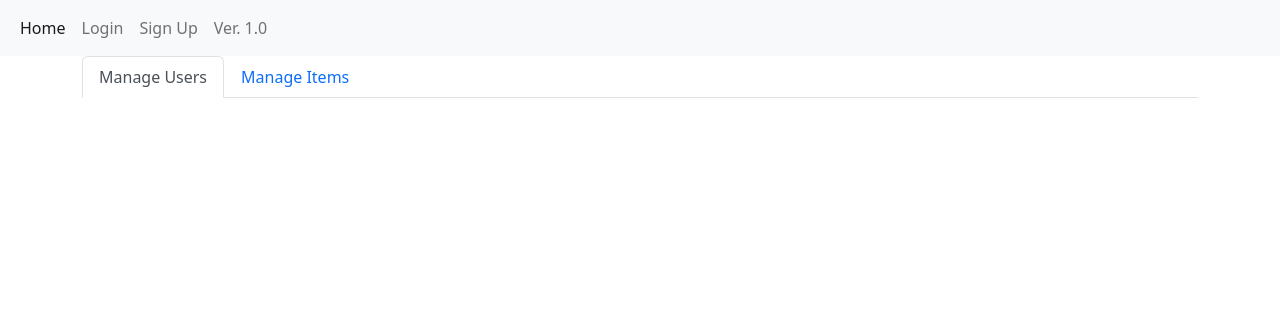
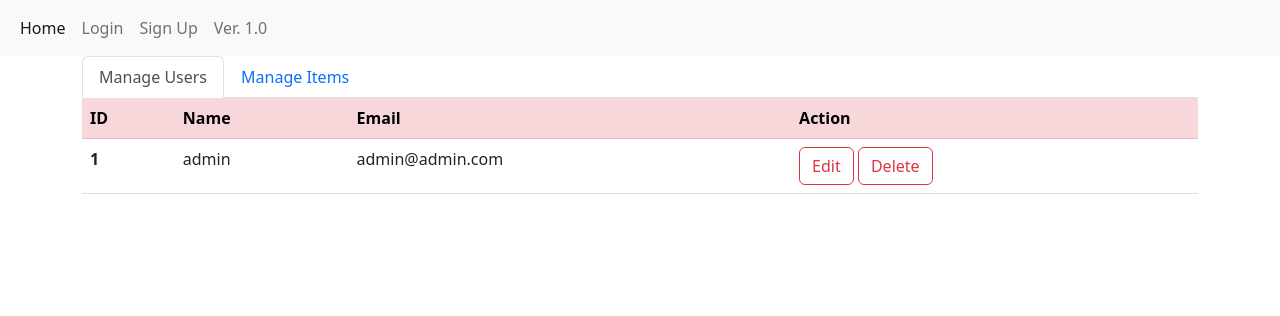
Before and after one commit to AlexanderOsetrov/todo-list-app, a Flask app: template templates/settings.html in a window 1280 px wide. Shown: the top 316 px of the page. Run offline with Flask 2, Linux system fonts and the light colour scheme; the template is opened without the code that fills it: values that come from a table or form of the project are taken from there, others are empty; data comes from the database, SQL or seed files in the repository.

Commit message:
update settings.html template

```diff
--- a/templates/settings.html
+++ b/templates/settings.html
@@ -2,13 +2,69 @@
 
 {% block content %}
 <div class="container-sm">
-    <ul class="nav nav-tabs">
-      <li class="nav-item">
-        <a class="nav-link active" href="#">Manage Users</a>
-      </li>
-      <li class="nav-item">
-        <a class="nav-link" href="#">Manage Items</a>
-      </li>
+    <ul class="nav nav-tabs" id="settingsTab" role="tablist">
+        <li class="nav-item" role="presentation">
+            <button class="nav-link settings active" id="users-tab" data-bs-toggle="tab" data-bs-target="#users" type="button" role="tab" aria-controls="users" aria-selected="true">Manage Users</button>
+        </li>
+        <li class="nav-item" role="presentation">
+            <button class="nav-link settings" id="items-tab" data-bs-toggle="tab" data-bs-target="#items" type="button" role="tab" aria-controls="items" aria-selected="false">Manage Items</button>
+        </li>
     </ul>
+    <div class="tab-content" id="settingsTabContent">
+        <div class="tab-pane fade show active" id="users" role="tabpanel" aria-labelledby="users-tab">
+            <table class="table">
+                <thead>
+                    <tr class="table-danger">
+                        <th scope="col">ID</th>
+                        <th scope="col">Name</th>
+                        <th scope="col">Email</th>
+                        <th scope="col">Action</th>
+                    </tr>
+                </thead>
+                <tbody>
+                {% for user in users %}
+                    <tr>
+                        <th scope="row">{{ user.id }}</th>
+                        <td>{{ user.name }}</td>
+                        <td>{{ user.email }}</td>
+                        <td>
+                            <button type="button" class="btn btn-outline-danger">Edit</button>
+                            <button type="button" class="btn btn-outline-danger">Delete</button>
+                        </td>
+                    </tr>
+                {% endfor %}
+              </tbody>
+            </table>
+        </div>
+        <div class="tab-pane fade" id="items" role="tabpanel" aria-labelledby="items-tab">
+            <table class="table">
+                <thead>
+                    <tr class="table-danger">
+                        <th scope="col">ID</th>
+                        <td scope="col">Todo</td>
+                        <td scope="col">Completed</td>
+                        <td scope="col">Order</td>
+                        <td scope="col">User ID</td>
+                        <td scope="col">Action</td>
+                    </tr>
+                </thead>
+                <tbody>
+                {% for item in items %}
+                    <tr>
+                        <th scope="row">{{ item.item_id }}</th>
+                        <th>{{ item.title }}</th>
+                        <th>{{ item.completed }}</th>
+                        <th>{{ item.order }}</th>
+                        <th>{{ item.user_id }}</th>
+                        <th>
+                            <button type="button" class="btn btn-outline-danger">Edit</button>
+                            <button type="button" class="btn btn-outline-danger">Delete</button>
+                        </th>
+                    </tr>
+                {% endfor %}
+              </tbody>
+            </table>
+        </div>
+    </div>
 </div>
 {% endblock %}
```
Also changed, not shown: views/main.py (+15 -3 lines).
